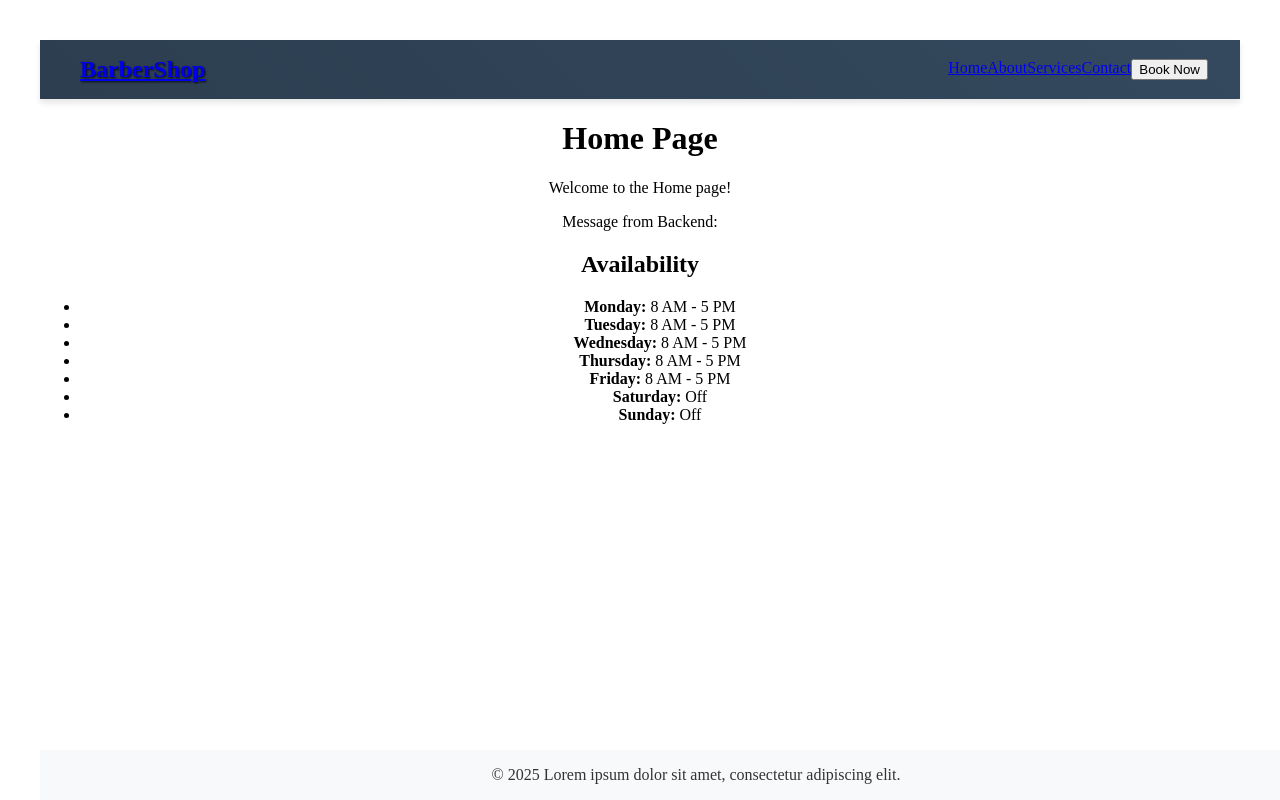
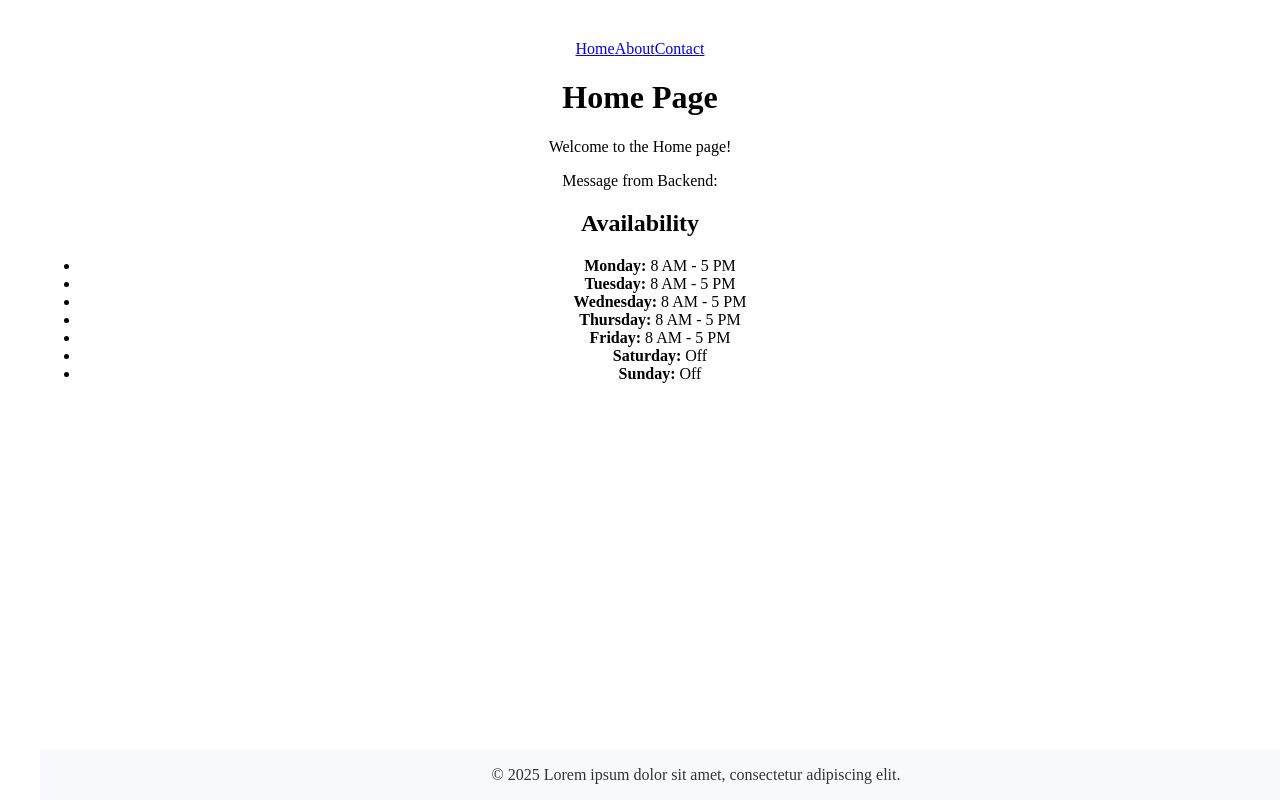
Before and after one commit to adrianlagarto/Blendz-By-JJ, a React (Vite) app in the folder client/: page / in a window 1280 px wide. Built offline with nearby package versions, Linux system fonts and the light colour scheme.

Commit message:
admin_navbar

```diff
--- a/client/src/App.jsx
+++ b/client/src/App.jsx
@@ -15,6 +15,7 @@ import Logout from "./pages/Logout";
 import BookNow from "./pages/Booknow";
 import Admin from "./pages/Admin/Admin";
 import Navbar from "./components/Navbar";
+import AdminNavbar from "./components/AdminNavbar";
 import PrivateRoute from "./components/PrivateRoute";
 
 function App() {
@@ -46,7 +47,8 @@ function App() {
     <>
       {/*Add navbar to all routes*/}
       <Router>
-        <Navbar /> {/* Navbar component */}
+        {isAdmin ? <AdminNavbar /> : <Navbar />}{" "}
+        {/* Conditionally render AdminNavbar */}
         <Routes>
           <Route path="/" element={<Home />} />
           <Route path="/about" element={<About />} />
--- /dev/null
+++ b/client/src/components/AdminNavbar.jsx
@@ -0,0 +1,28 @@
+import React from "react";
+import { useLocation } from "react-router-dom";
+
+const AdminNavbar = () => {
+  const location = useLocation();
+
+  return (
+    <nav>
+      {location.pathname === "/admin" ? (
+        <div>
+          {/* Admin Navbar */}
+          <a href="/admin/dashboard">Dashboard</a>
+          <a href="/admin/settings">Settings</a>
+          <a href="/admin/profile">Profile</a>
+        </div>
+      ) : (
+        <div>
+          {/* Default Navbar */}
+          <a href="/">Home</a>
+          <a href="/about">About</a>
+          <a href="/contact">Contact</a>
+        </div>
+      )}
+    </nav>
+  );
+};
+
+export default AdminNavbar;
```
